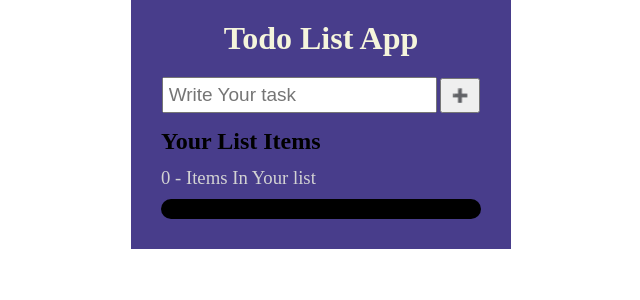
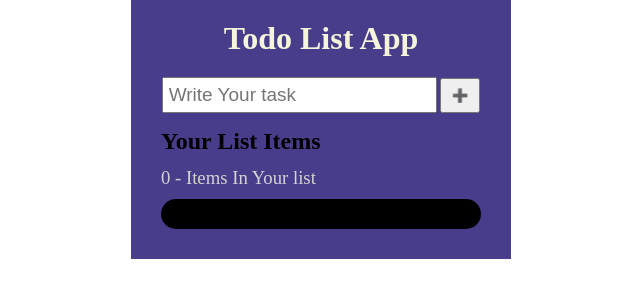
Before and after one commit to fahad0007/MyTodoApp, a React (Create React App) app: page / in a window 1280 px wide. Shown: the top 300 px of the page, without its empty margins (319-959 px from the left). Built offline with nearby package versions, Linux system fonts and the light colour scheme.

Commit message:
Update List.css

```diff
--- a/src/components/List/List.css
+++ b/src/components/List/List.css
@@ -10,7 +10,7 @@ overflow-y: hidden;
   margin-top: 10px;
   margin-bottom: 30px;
   background-color:black;
-  padding: 10px 10px;
+  padding: 15px 30px;
   border-radius:15px;
   overflow-y: scroll;
   &::-webkit-scrollbar{
```
